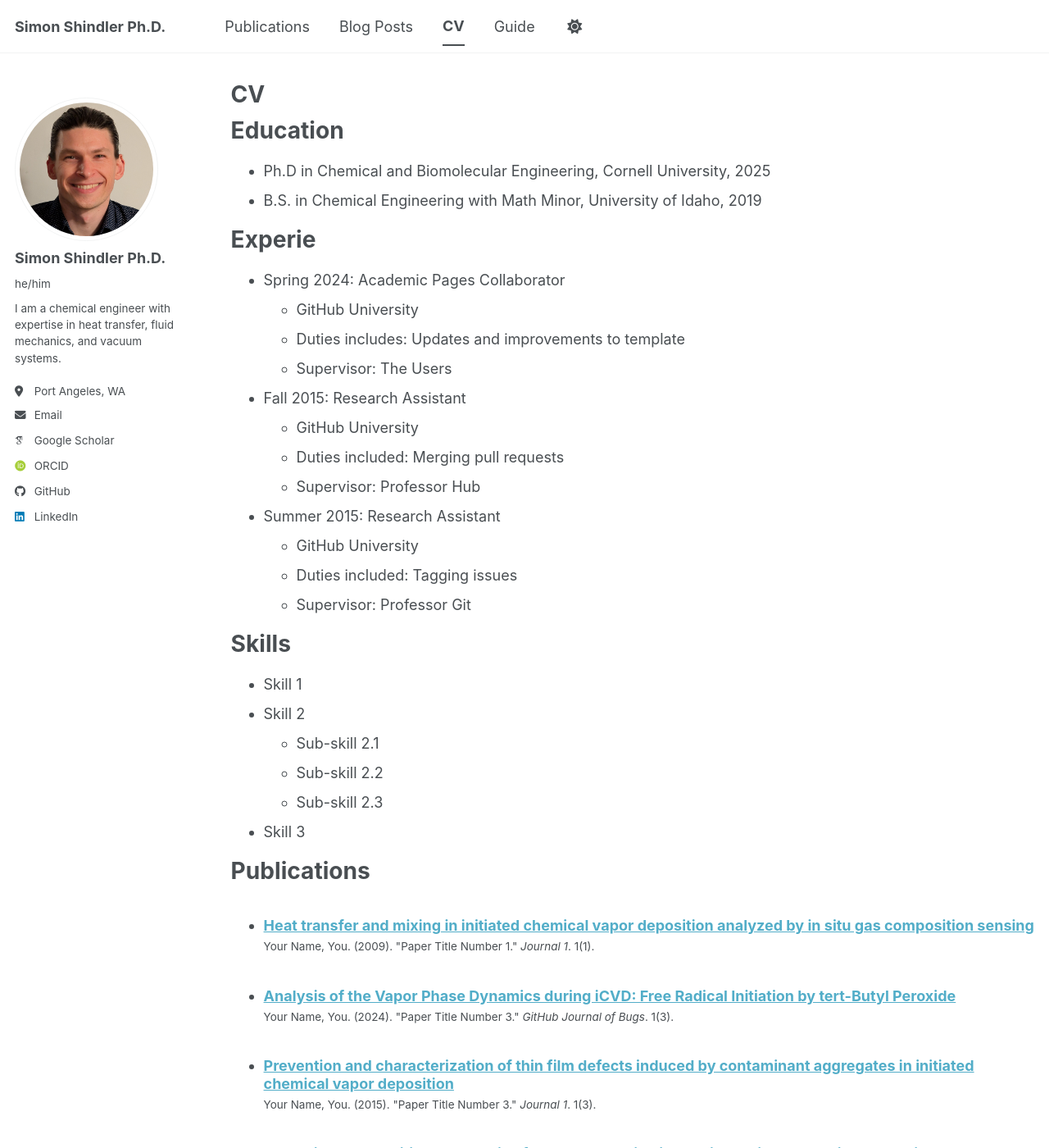
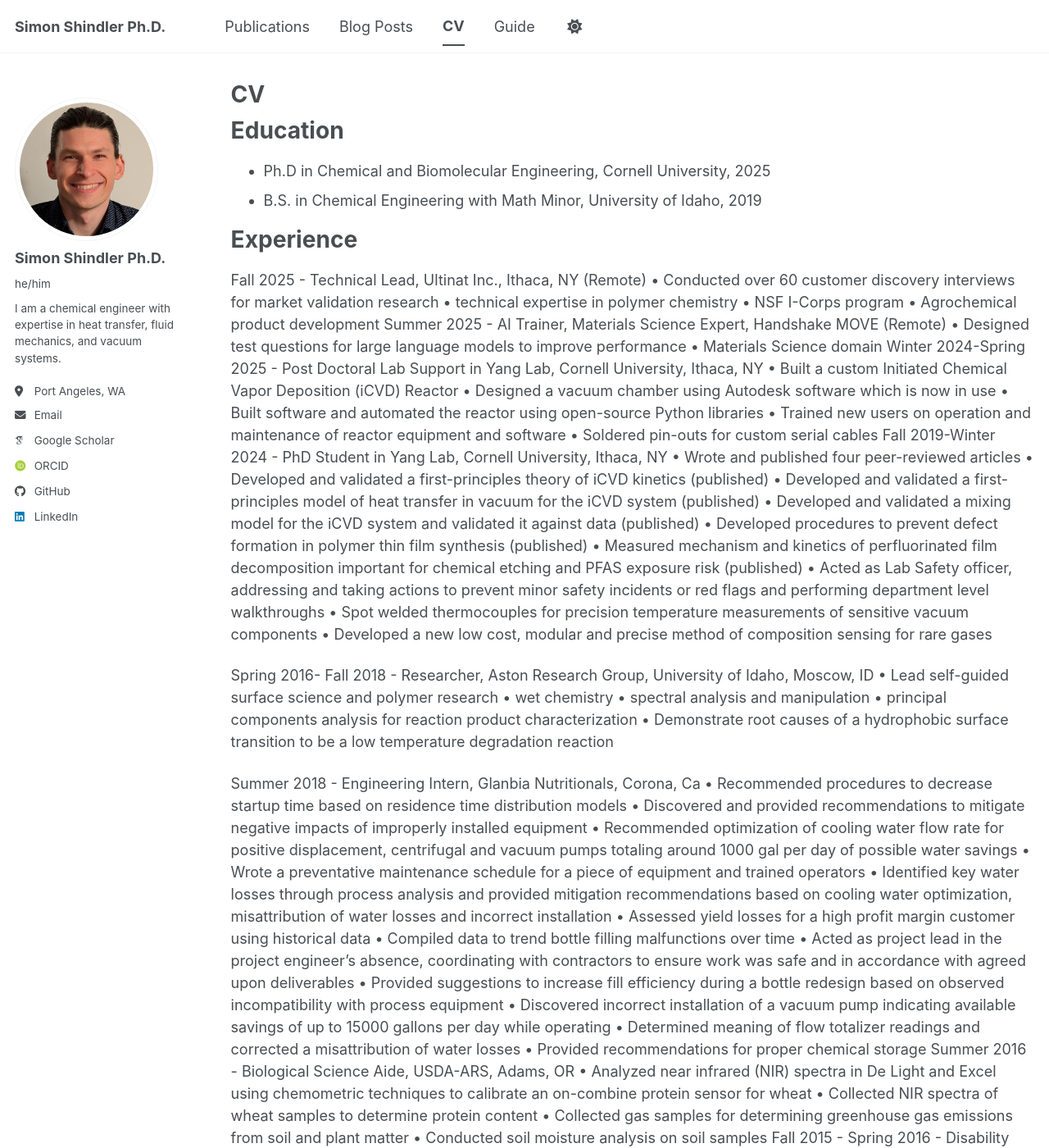
Before and after one commit to sgshindler/sgshindler.github.io, a Jekyll site: the page built from _pages/cv.md, in a window 1280 px wide and 1400 px high. Shown: the whole window at 82% size. Built offline with Jekyll 4.4.1, drawn with Linux system fonts in a browser that asks for light colours; some web fonts are replaced; a script bundle is joined from its source files by our own code; library files that are not in the unit come from our copies; some of the changed text lies outside the part shown.

Commit message:
Update cv.md

```diff
--- a/_pages/cv.md
+++ b/_pages/cv.md
@@ -14,31 +14,70 @@ Education
 * Ph.D in Chemical and Biomolecular Engineering, Cornell University, 2025
 * B.S. in Chemical Engineering with Math Minor, University of Idaho, 2019
 
-Experie
+Experience
 ======
-* Spring 2024: Academic Pages Collaborator
-  * GitHub University
-  * Duties includes: Updates and improvements to template
-  * Supervisor: The Users
+Fall 2025 - Technical Lead, Ultinat Inc., Ithaca, NY (Remote)
+•	Conducted over 60 customer discovery interviews for market validation research
+•	technical expertise in polymer chemistry
+•	NSF I-Corps program
+•	Agrochemical product development
+Summer 2025 - AI Trainer, Materials Science Expert, Handshake MOVE (Remote)
+•	Designed test questions for large language models to improve performance
+•	Materials Science domain
+Winter 2024-Spring 2025 - Post Doctoral Lab Support in Yang Lab, Cornell University, Ithaca, NY
+•	Built a custom Initiated Chemical Vapor Deposition (iCVD) Reactor
+•	Designed a vacuum chamber using Autodesk software which is now in use
+•	Built software and automated the reactor using open-source Python libraries
+•	Trained new users on operation and maintenance of reactor equipment and software
+•	Soldered pin-outs for custom serial cables
+Fall 2019-Winter 2024 - PhD Student in Yang Lab, Cornell University, Ithaca, NY
+•	Wrote and published four peer-reviewed articles
+•	Developed and validated a first-principles theory of iCVD kinetics (published)
+•	Developed and validated a first-principles model of heat transfer in vacuum for the iCVD system (published)
+•	Developed and validated a mixing model for the iCVD system and validated it against data (published)
+•	Developed procedures to prevent defect formation in polymer thin film synthesis (published)
+•	Measured mechanism and kinetics of perfluorinated film decomposition important for chemical etching and PFAS exposure risk (published)
+•	Acted as Lab Safety officer, addressing and taking actions to prevent minor safety incidents or red flags and performing department level walkthroughs
+•	Spot welded thermocouples for precision temperature measurements of sensitive vacuum components
+•	Developed a new low cost, modular and precise method of composition sensing for rare gases
 
-* Fall 2015: Research Assistant
-  * GitHub University
-  * Duties included: Merging pull requests
-  * Supervisor: Professor Hub
+Spring 2016- Fall 2018 - Researcher, Aston Research Group, University of Idaho, Moscow, ID
+•	Lead self-guided surface science and polymer research
+•	wet chemistry
+•	spectral analysis and manipulation
+•	principal components analysis for reaction product characterization
+•	Demonstrate root causes of a hydrophobic surface transition to be a low temperature degradation reaction
 
-* Summer 2015: Research Assistant
-  * GitHub University
-  * Duties included: Tagging issues
-  * Supervisor: Professor Git
+Summer 2018 - Engineering Intern, Glanbia Nutritionals, Corona, Ca
+•	Recommended procedures to decrease startup time based on residence time distribution models
+•	Discovered and provided recommendations to mitigate negative impacts of improperly installed equipment
+•	Recommended optimization of cooling water flow rate for positive displacement, centrifugal and vacuum pumps totaling around 1000 gal per day of possible water savings
+•	Wrote a preventative maintenance schedule for a piece of equipment and trained operators
+•	Identified key water losses through process analysis and provided mitigation recommendations based on cooling water optimization, misattribution of water losses and incorrect installation
+•	Assessed yield losses for a high profit margin customer using historical data
+•	Compiled data to trend bottle filling malfunctions over time
+•	Acted as project lead in the project engineer’s absence, coordinating with contractors to ensure work was safe and in accordance with agreed upon deliverables
+•	Provided suggestions to increase fill efficiency during a bottle redesign based on observed incompatibility with process equipment
+•	Discovered incorrect installation of a vacuum pump indicating available savings of up to 15000 gallons per day while operating
+•	Determined meaning of flow totalizer readings and corrected a misattribution of water losses
+•	Provided recommendations for proper chemical storage
+Summer 2016 - Biological Science Aide, USDA-ARS, Adams, OR
+•	Analyzed near infrared (NIR) spectra in De Light and Excel using chemometric techniques to calibrate an on-combine protein sensor for wheat
+•	Collected NIR spectra of wheat samples to determine protein content
+•	Collected gas samples for determining greenhouse gas emissions from soil and plant matter
+•	Conducted soil moisture analysis on soil samples
+Fall 2015 - Spring 2016 - Disability Support Services Notetaker: University of Idaho, Moscow, ID
+•	Took lecture notes for students with disabilities under the Americans with Disabilities Act
 
 Skills
 ======
-* Skill 1
-* Skill 2
-  * Sub-skill 2.1
-  * Sub-skill 2.2
-  * Sub-skill 2.3
-* Skill 3
+
+Software: Microsoft Office products, Matlab, Python, Eclipse individual development environment, ImageJ, and Mathcad, Autodesk products (CFD and inventor), C++, SolidWorks, Aspen Plus,
+
+Laboratory: initiated chemical vapor deposition (iCVD), quartz crystal microbalance (QCM-D), infrared spectroscopy (FTIR and NIR), scanning electron microscopy (SEM), scanning electron microscopy with energy dispersive x-ray spectroscopy (SEM/EDS), variable angle spectroscopic ellipsometry (VASE), dynamic contact angle (DCA), electrospinning, x-ray reflectivity (XRR), spin coating, atomic force microscopy (AFM),X-ray photoelectron spectroscopy (XPS)
+
+Other: Scientific writing, experimental design, principal components analysis (PCA), data analysis and visualization, soldering, spot welding, vacuum equipment
+
 
 Publications
 ======
@@ -46,18 +85,23 @@ Publications
     {% include archive-single-cv.html %}
   {% endfor %}</ul>
 
-#Talks
-#======
-#  <ul>{% for post in site.talks reversed %}
-#    {% include archive-single-talk-cv.html  %}
-#  {% endfor %}</ul>
-
-#Teaching
-#======
-  <ul>{% for post in site.teaching reversed %}
-    {% include archive-single-cv.html %}
-  {% endfor %}</ul>
-
 Service and leadership
 ======
-* Currently signed in to 43 different slack teams
+President, Scientific Vitality Coalition, Montreal, QC (Remote) 		    Spring 2025-present
+•	Executive function for a small team
+•	Manage weekly meetings and initiatives
+•	Volunteer capacity
+University of Idaho Humanitarian Engineering Corps: 		           Fall 2015-Summer 2019
+•	Acted as secretary by taking meeting minutes and coordinating club events and fundraisers
+•	Acted as fundraising chair, taking responsibility for raising sufficient funds to travel
+•	Implemented water system development in Carani, Bolivia
+•	Coordinated efforts to increase local service
+Cornell Contra Dance Graduate Student Association:				Fall 2020- Spring 2020
+•	Act as treasurer and help coordinate dances
+Chemical Engineering Graduate Student Association: (Cornell)		Fall 2020- Winter 2025
+•	Served as a representative for PhD students during all years of PhD
+•	Organized events over the COVID-19 pandemic to facilitate community in the department
+•	Served as vice president of the organization during the 2022/2023 academic year
+•	Served as president during the 2023/2024 academic year
+Local Service:									     Intermittent
+•	Lead and contributed to multiple service days in Moscow and the surrounding area including Habitat for humanity construction, grounds keeping, labor and publicity for local businesses and non-profits
```
